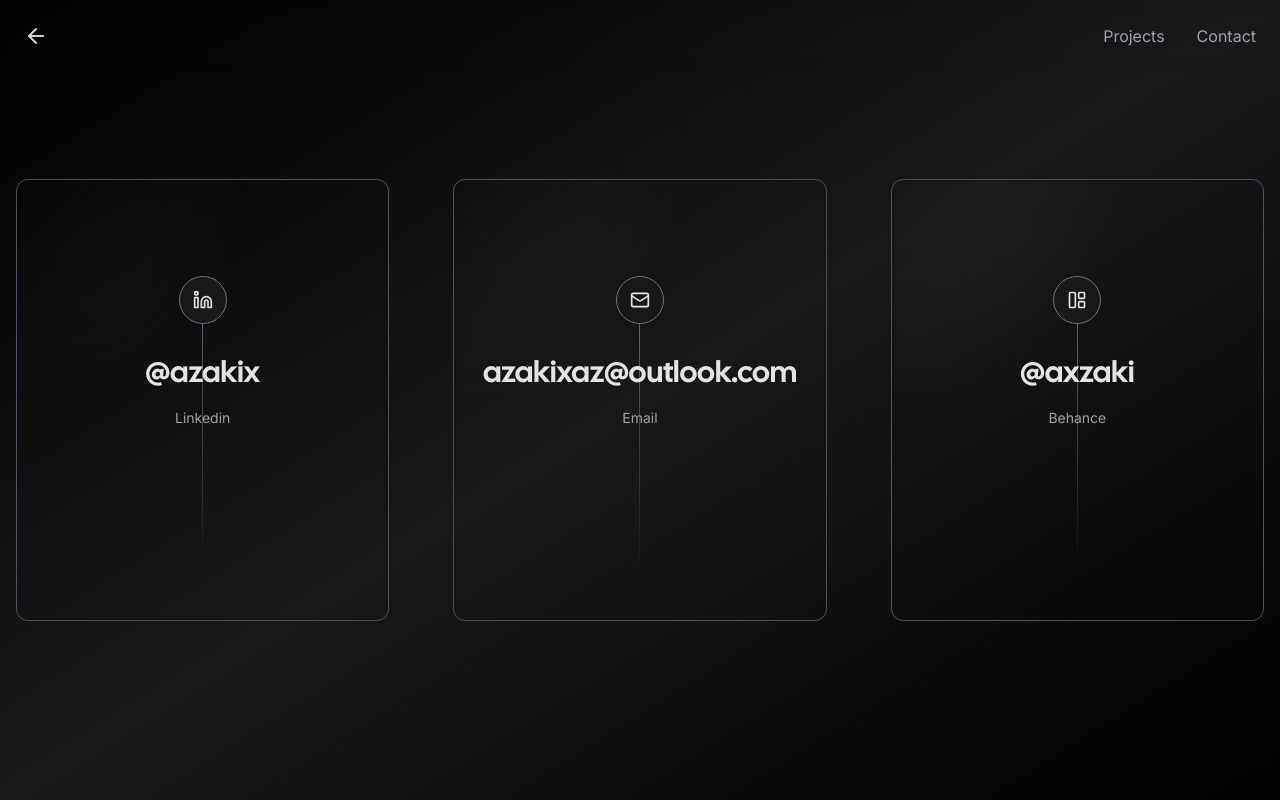
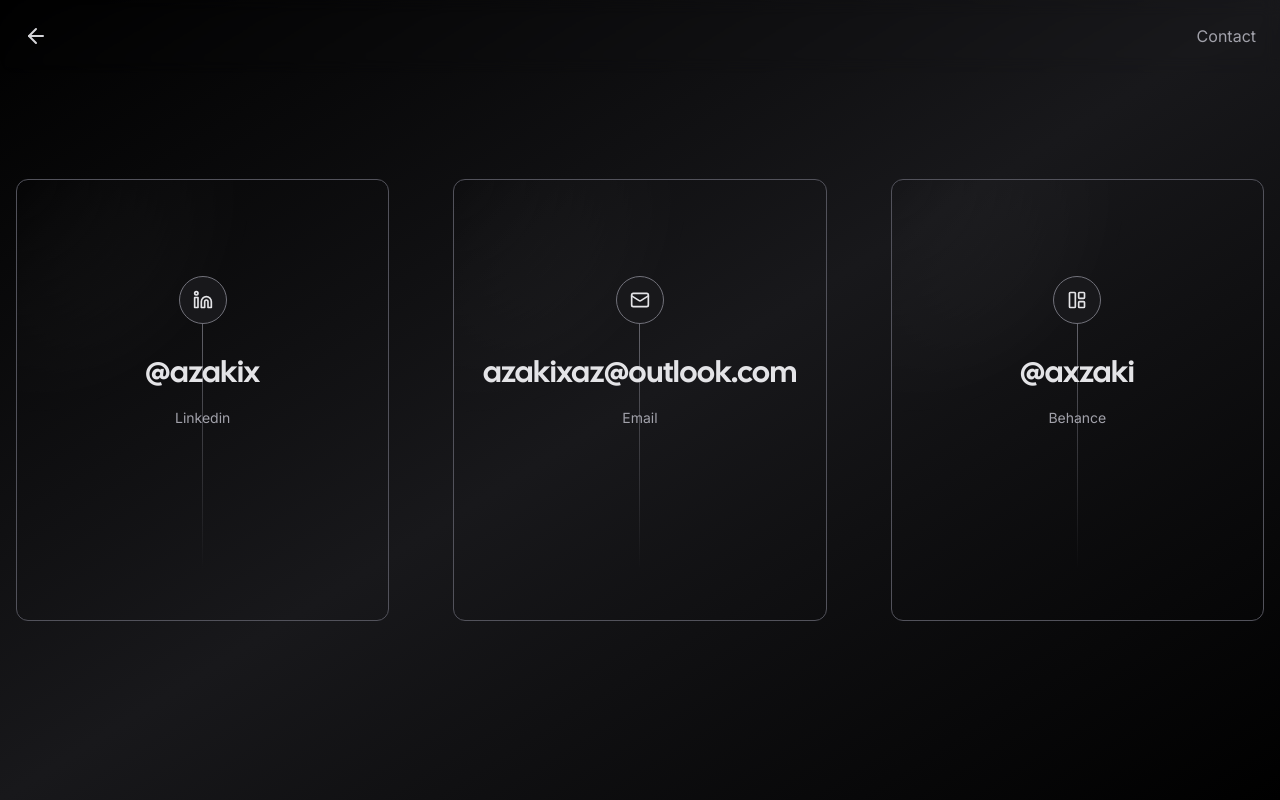
Before and after one commit to kemeticapps/ahmedzaki, a Next.js app: page /contact in a window 1280 px wide. Built offline with nearby package versions, Linux system fonts and the light colour scheme; no server answers; what tailwindcss-debug-screens would draw is missing.

Commit message:
Update nav.tsx

```diff
--- a/app/components/nav.tsx
+++ b/app/components/nav.tsx
@@ -28,12 +28,7 @@
 			>
 				<div className="container flex flex-row-reverse items-center justify-between p-6 mx-auto">
 					<div className="flex justify-between gap-8">
-						<Link
-							href="/projects"
-							className="duration-200 text-zinc-400 hover:text-zinc-100"
-						>
-							Projects
-						</Link>
+
 						<Link
 							href="/contact"
 							className="duration-200 text-zinc-400 hover:text-zinc-100"
```
